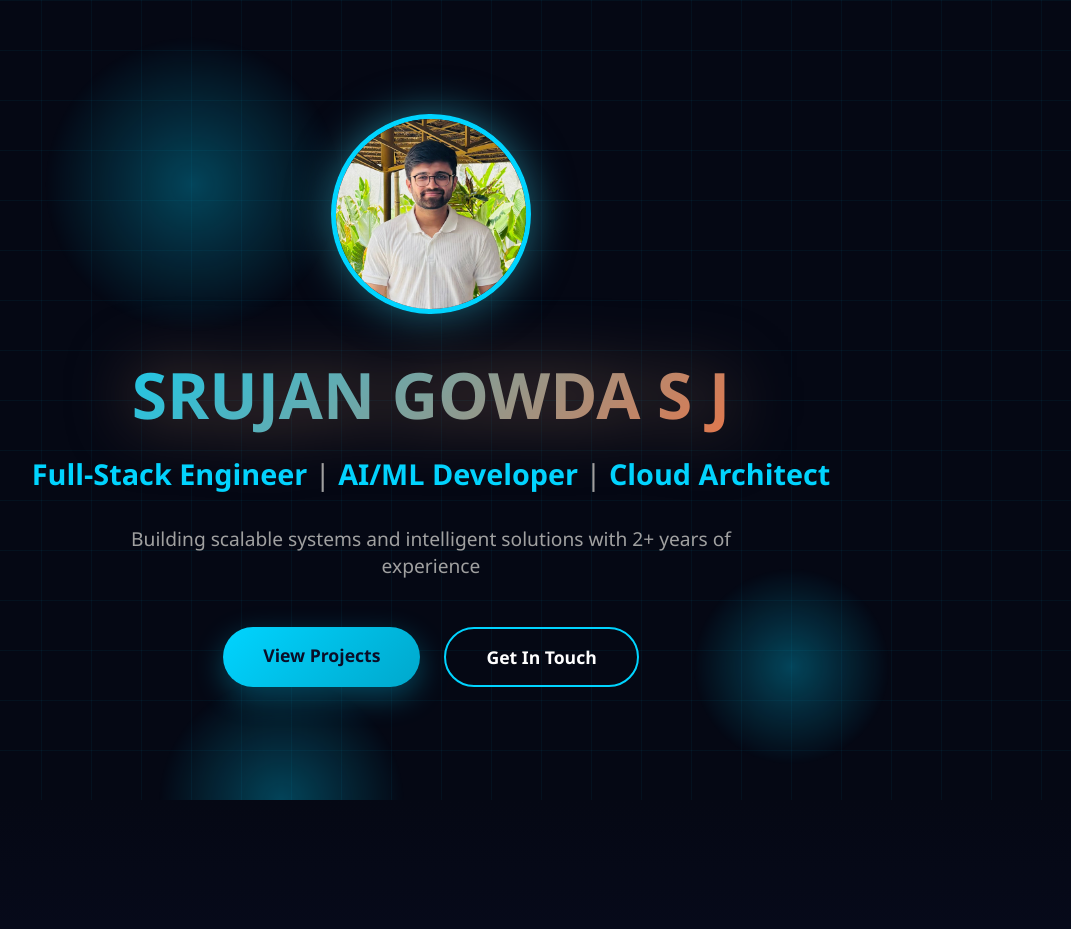
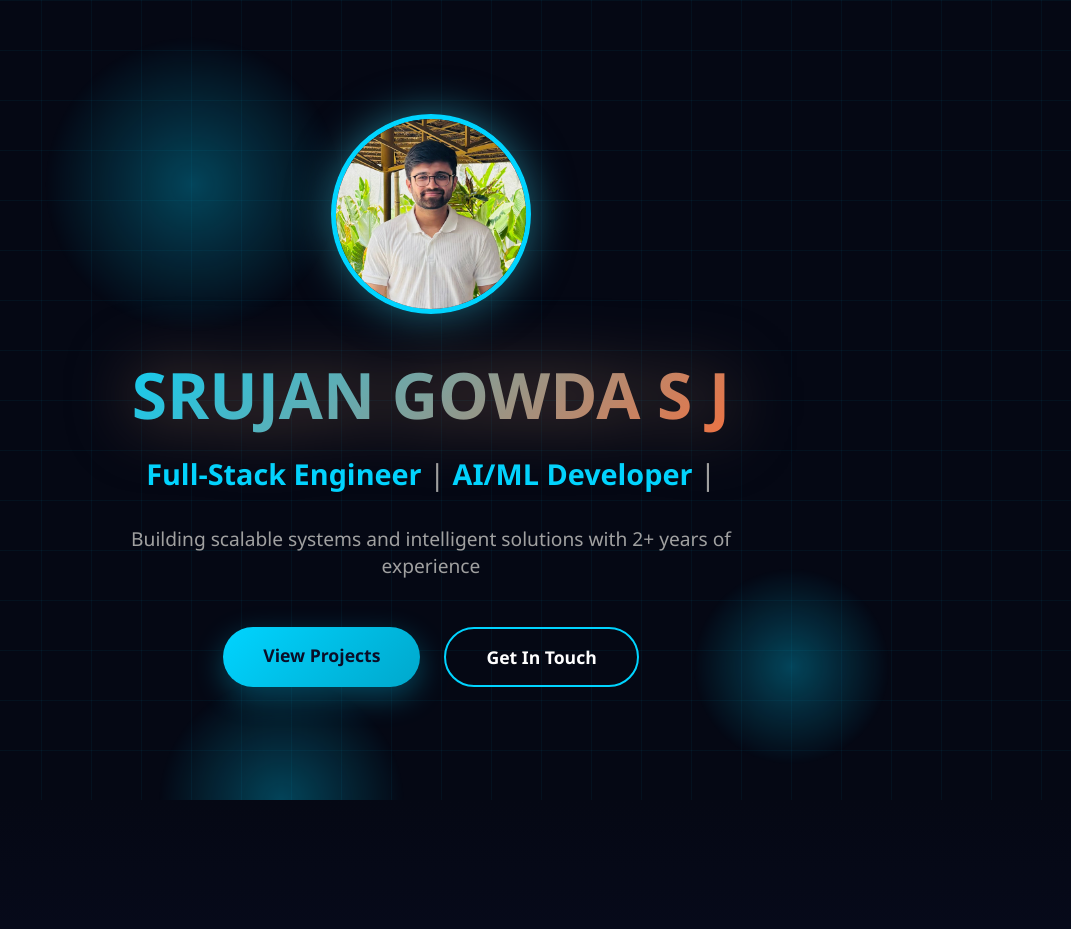
Before and after one commit to srujangowda14/portfolio, a plain HTML site: page index.html in a window 1280 px wide. Shown: the top 929 px of the page, without its empty margins (209-1280 px from the left). Drawn offline with Linux system fonts and the light colour scheme.

Commit message:
Changed title

```diff
--- a/index.html
+++ b/index.html
@@ -631,7 +631,6 @@
                 <p class="hero-subtitle">
                     <span class="hero-highlight">Full-Stack Engineer</span> |
                     <span class="hero-highlight">AI/ML Developer</span> |
-                    <span class="hero-highlight">Cloud Architect</span>
                 </p>
                 <p style="font-size: 1.2rem; color: var(--gray); max-width: 700px; margin: 0 auto;">
                     Building scalable systems and intelligent solutions with 2+ years of experience
```
